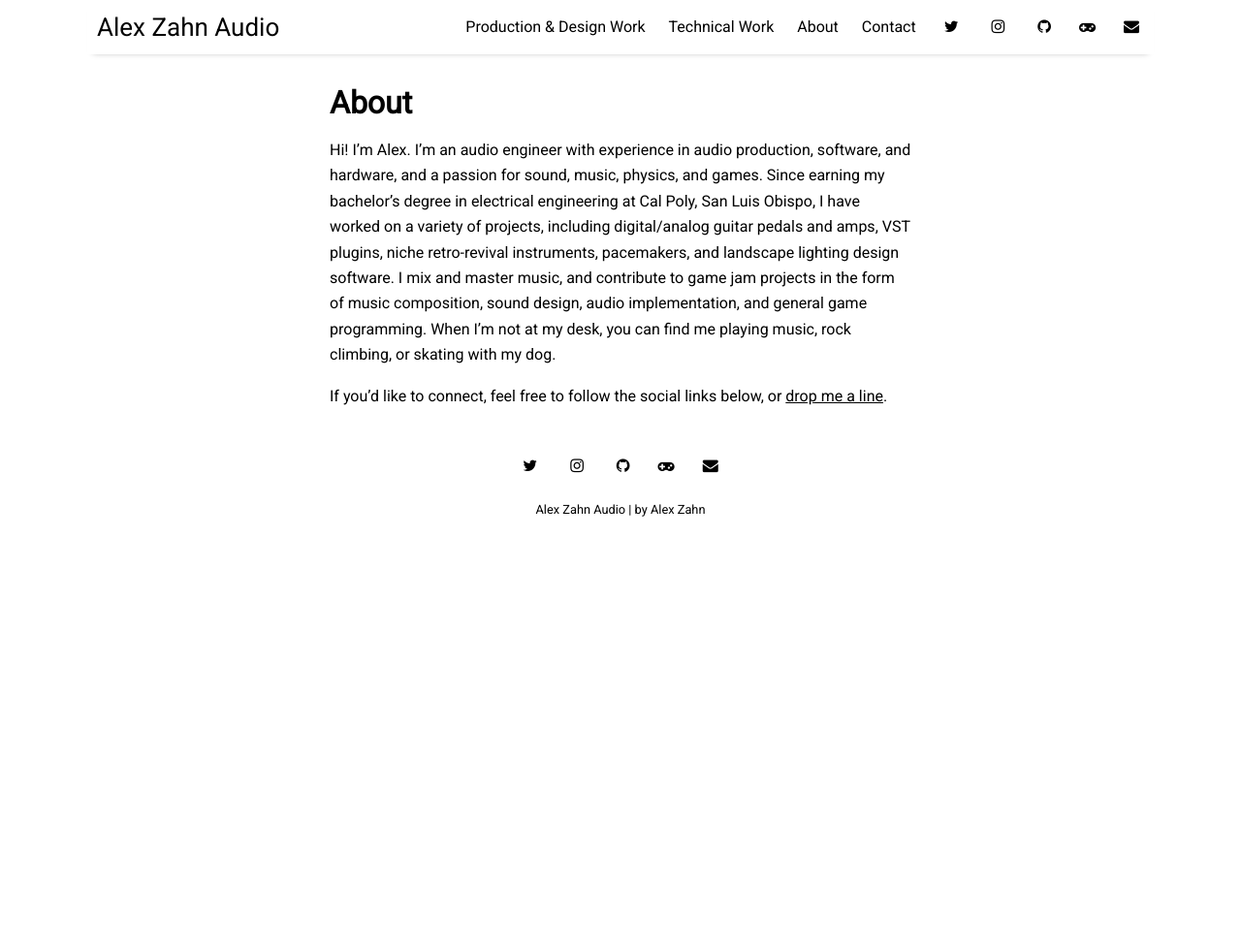
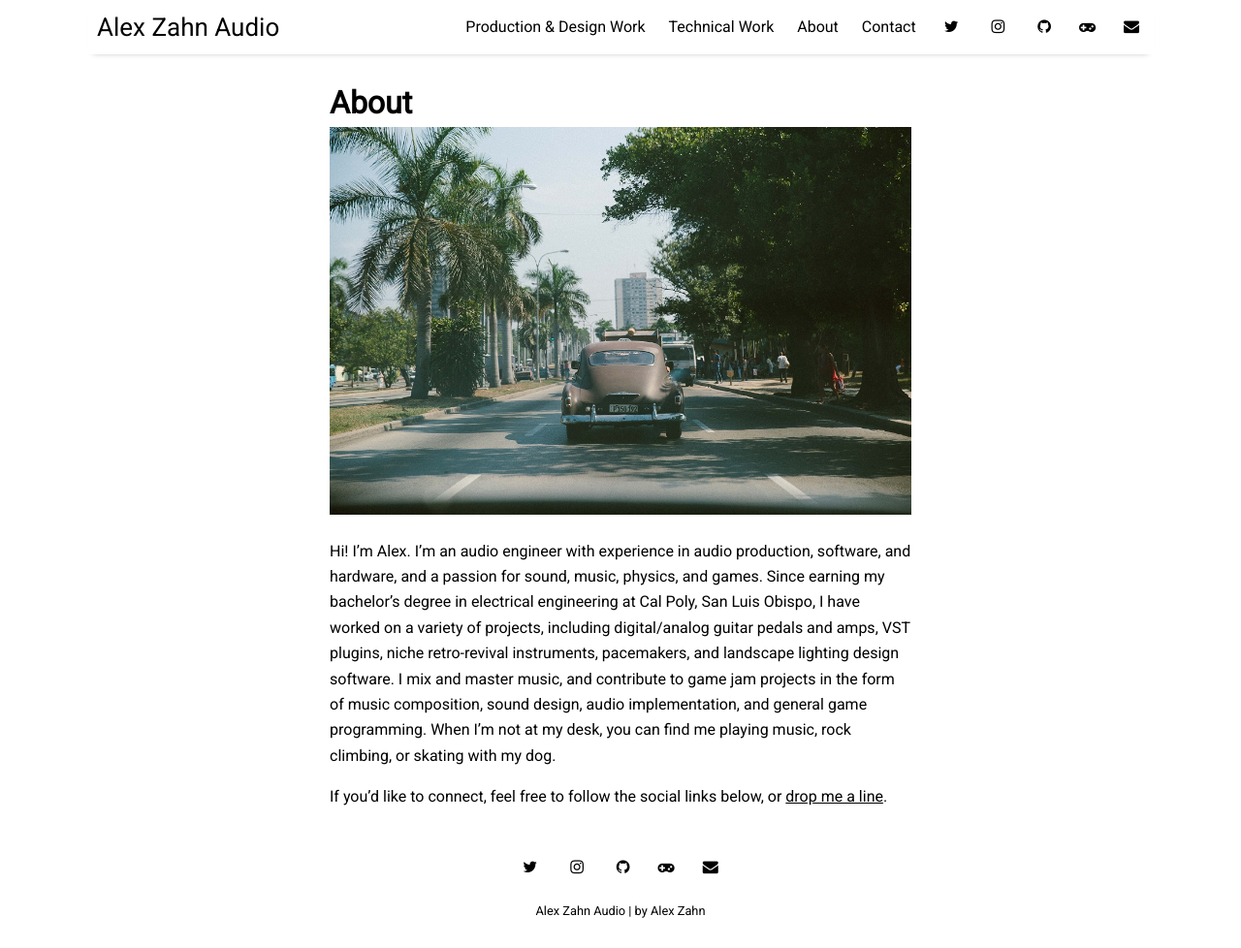
Before and after one commit to alexzahnaudio/alexzahnaudio.github.io, a Jekyll site: the page built from pages/about.md, in a window 1280 px wide and 978 px high. Shown: the whole window at 97% size. Built offline with Jekyll 4.4.1, drawn with Linux system fonts in a browser that asks for light colours; nearby versions of some CDN libraries.

Commit message:
Update about.md image test

```diff
--- a/pages/about.md
+++ b/pages/about.md
@@ -2,6 +2,7 @@
 layout: page
 title: About
 permalink: /about
+image: cuba-2.jpg
 ---
 
 Hi! I'm Alex. I’m an audio engineer with experience in audio production, software, and hardware, and a passion for sound, music, physics, and games. Since earning my bachelor's degree in electrical engineering at Cal Poly, San Luis Obispo, I have worked on a variety of projects, including digital/analog guitar pedals and amps, VST plugins, niche retro-revival instruments, pacemakers, and landscape lighting design software. I mix and master music, and contribute to game jam projects in the form of music composition, sound design, audio implementation, and general game programming. When I'm not at my desk, you can find me playing music, rock climbing, or skating with my dog.
```
